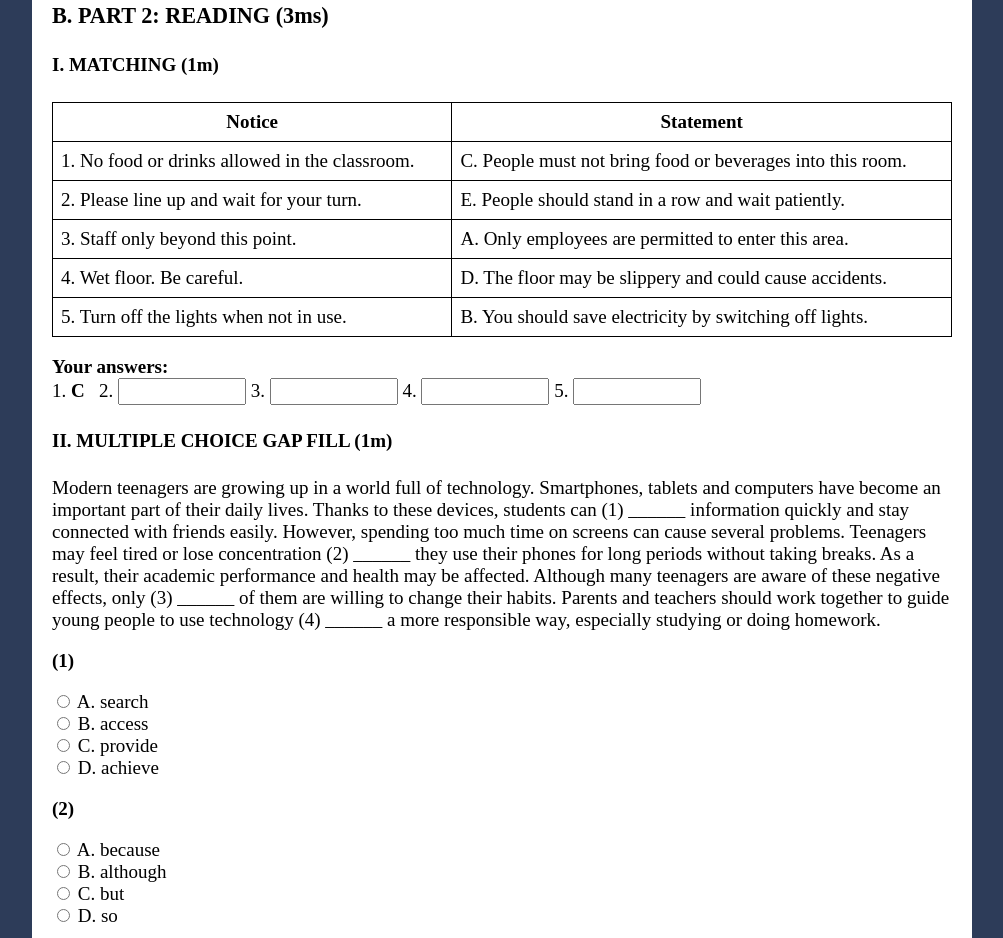
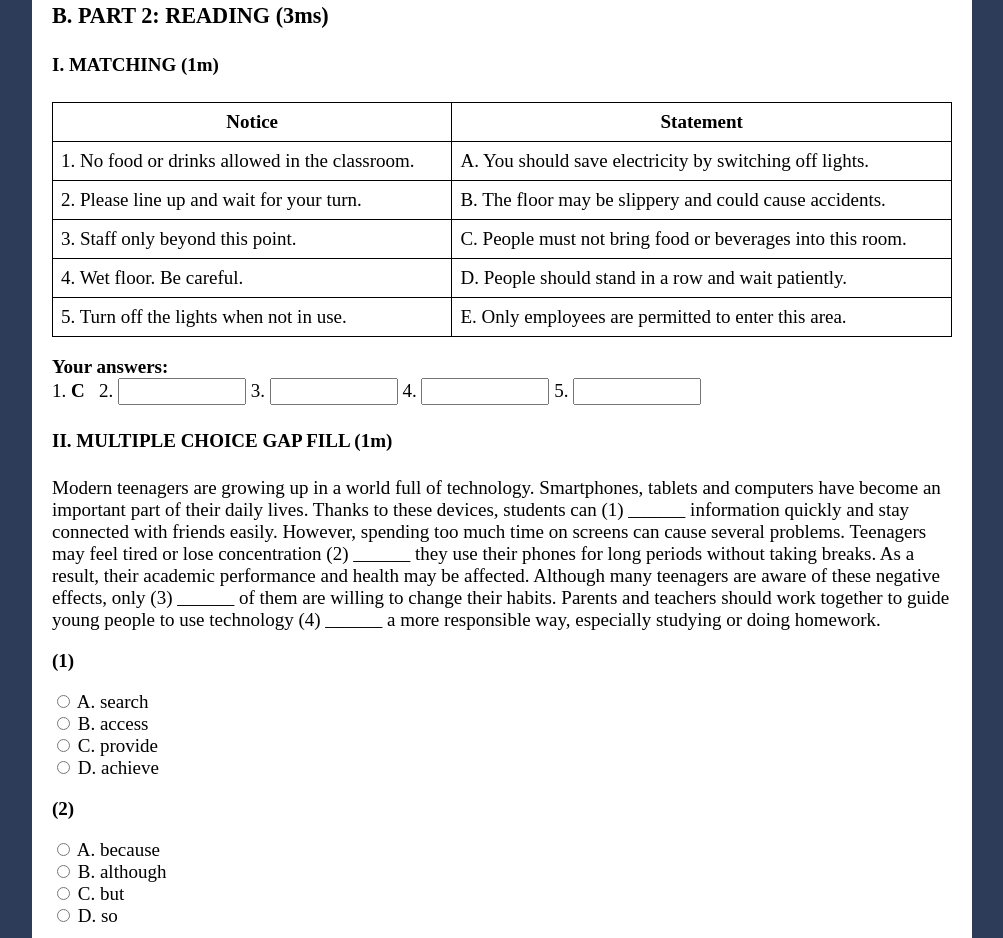
Before and after one commit to lopanhthayket-site/Deso02, a plain HTML site: page index.html in a window 1280 px wide. Shown: the part 2078-3016 px from the top of the page, without its empty margins (138-1141 px from the left). Drawn offline with nearby package versions, Linux system fonts and the light colour scheme.

Commit message:
Add files via upload

```diff
--- a/index.html
+++ b/index.html
@@ -231,23 +231,23 @@ input[type="text"],textarea{
 <tr><th>Notice</th><th>Statement</th></tr>
 <tr>
     <td>1. No food or drinks allowed in the classroom.</td>
+    <td>A. You should save electricity by switching off lights.</td>
+</tr>
+<tr>
+    <td>2. Please line up and wait for your turn.</td>
+    <td>B. The floor may be slippery and could cause accidents.</td>
+</tr>
+<tr>
+    <td>3. Staff only beyond this point.</td>
     <td>C. People must not bring food or beverages into this room.</td>
 </tr>
 <tr>
-    <td>2. Please line up and wait for your turn.</td>
-    <td>E. People should stand in a row and wait patiently.</td>
-</tr>
-<tr>
-    <td>3. Staff only beyond this point.</td>
-    <td>A. Only employees are permitted to enter this area.</td>
-</tr>
-<tr>
     <td>4. Wet floor. Be careful.</td>
-    <td>D. The floor may be slippery and could cause accidents.</td>
+    <td>D. People should stand in a row and wait patiently.</td>
 </tr>
 <tr>
     <td>5. Turn off the lights when not in use.</td>
-    <td>B. You should save electricity by switching off lights.</td>
+    <td>E. Only employees are permitted to enter this area.</td>
 </tr>
 
 </table>
```
